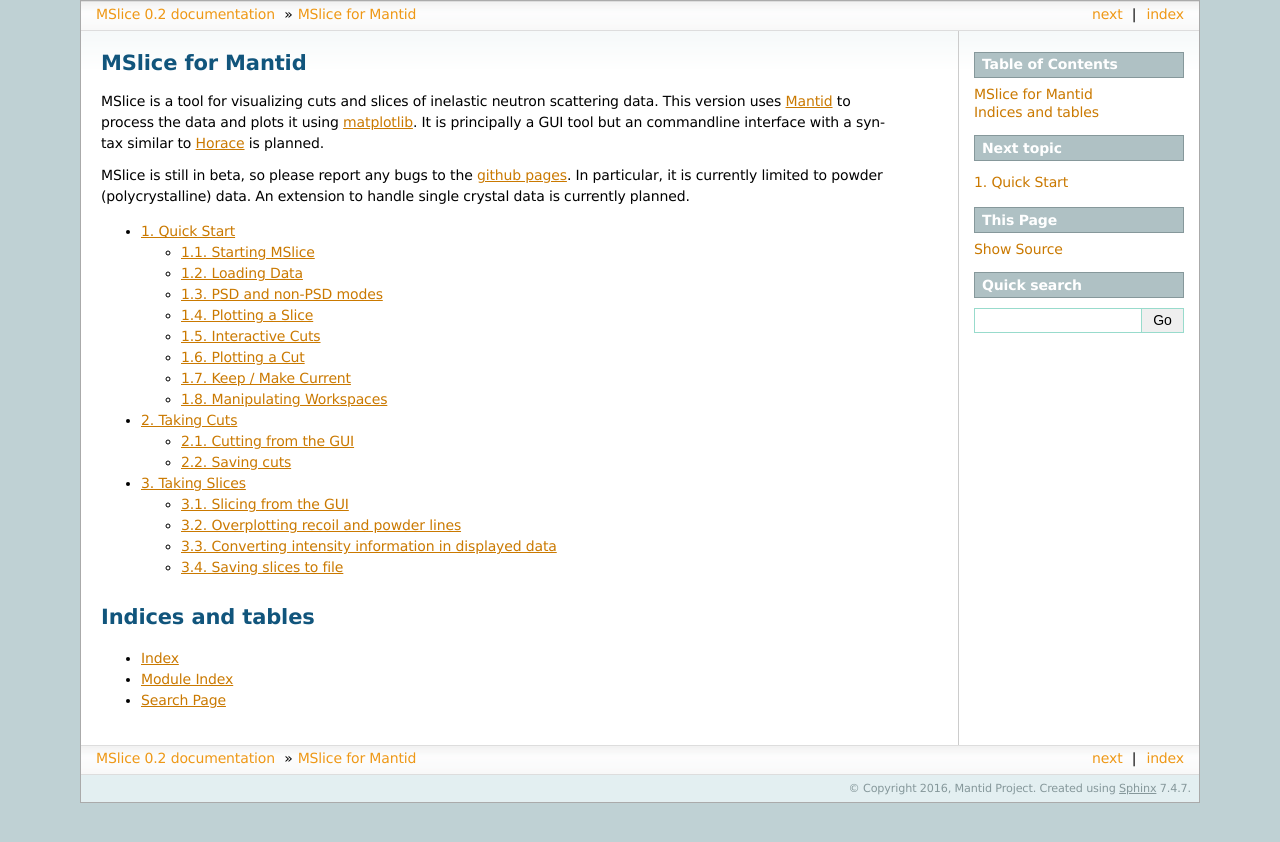
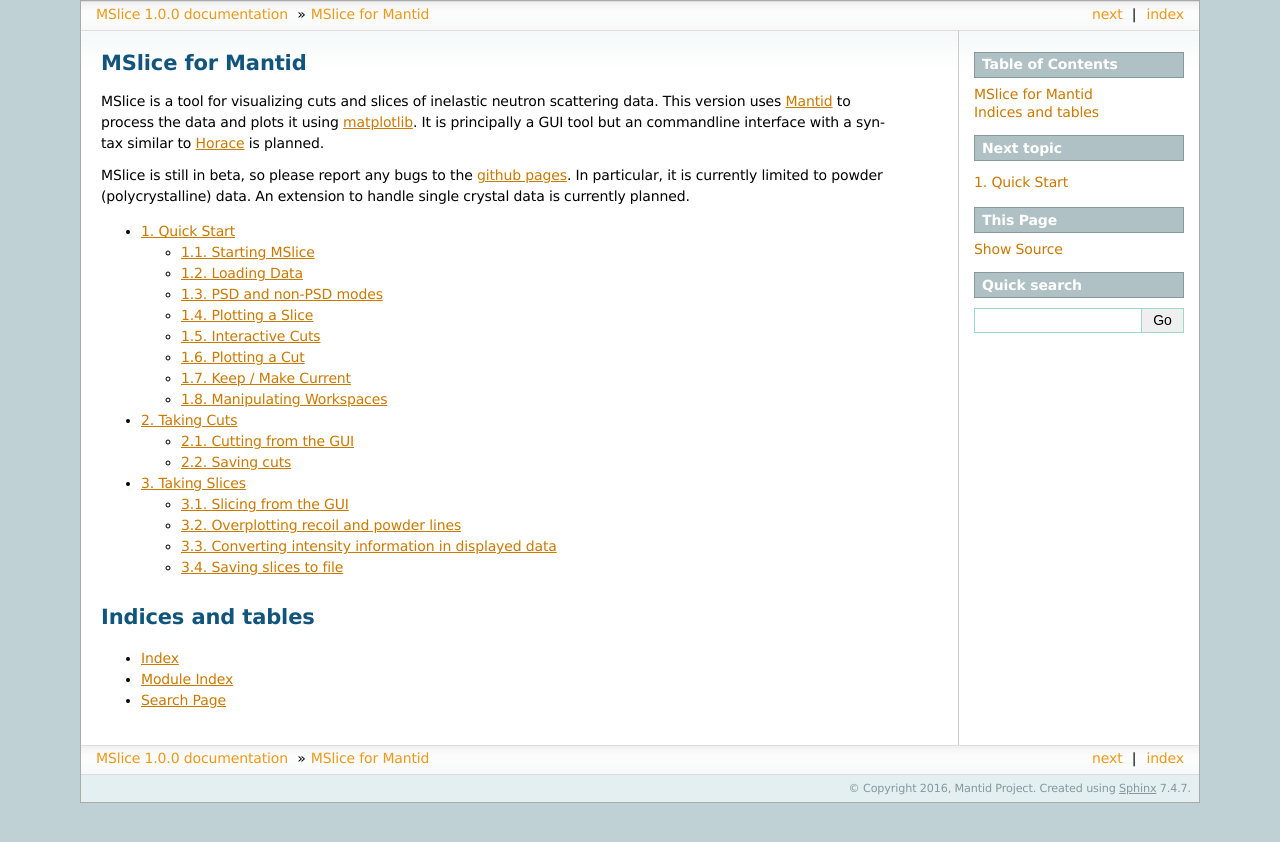
Before and after one commit to mantidproject/mslice, a Sphinx documentation site: the page built from docs/source/index.rst, in a window 1280 px wide. Shown: the top 842 px of the page. Built offline with Sphinx 7.4.7, drawn with Linux system fonts in a browser that asks for light colours; formulas are drawn with MathJax 3; some of the changed lines change nothing that is shown.

Commit message:
Fix version number for documentation build

```diff
--- a/docs/source/conf.py
+++ b/docs/source/conf.py
@@ -11,11 +11,15 @@
 #
 # All configuration values have a default; values that are commented out
 # serve to show the default.
+import os
+import sys
 
 # If extensions (or modules to document with autodoc) are in another directory,
 # add these directories to sys.path here. If the directory is relative to the
 # documentation root, use os.path.abspath to make it absolute, like shown here.
-#sys.path.insert(0, os.path.abspath('.'))
+sys.path.insert(0, os.path.abspath('../..'))
+
+from mslice import version_info
 
 # -- General configuration ------------------------------------------------
 
@@ -58,9 +62,9 @@
 # built documents.
 #
 # The short X.Y version.
-version = '0.2'
+version = '.'.join(map(str, version_info[:1]))
 # The full version, including alpha/beta/rc tags.
-release = '0.2'
+release = '.'.join(map(str, version_info))
 
 # The language for content autogenerated by Sphinx. Refer to documentation
 # for a list of supported languages.
```
